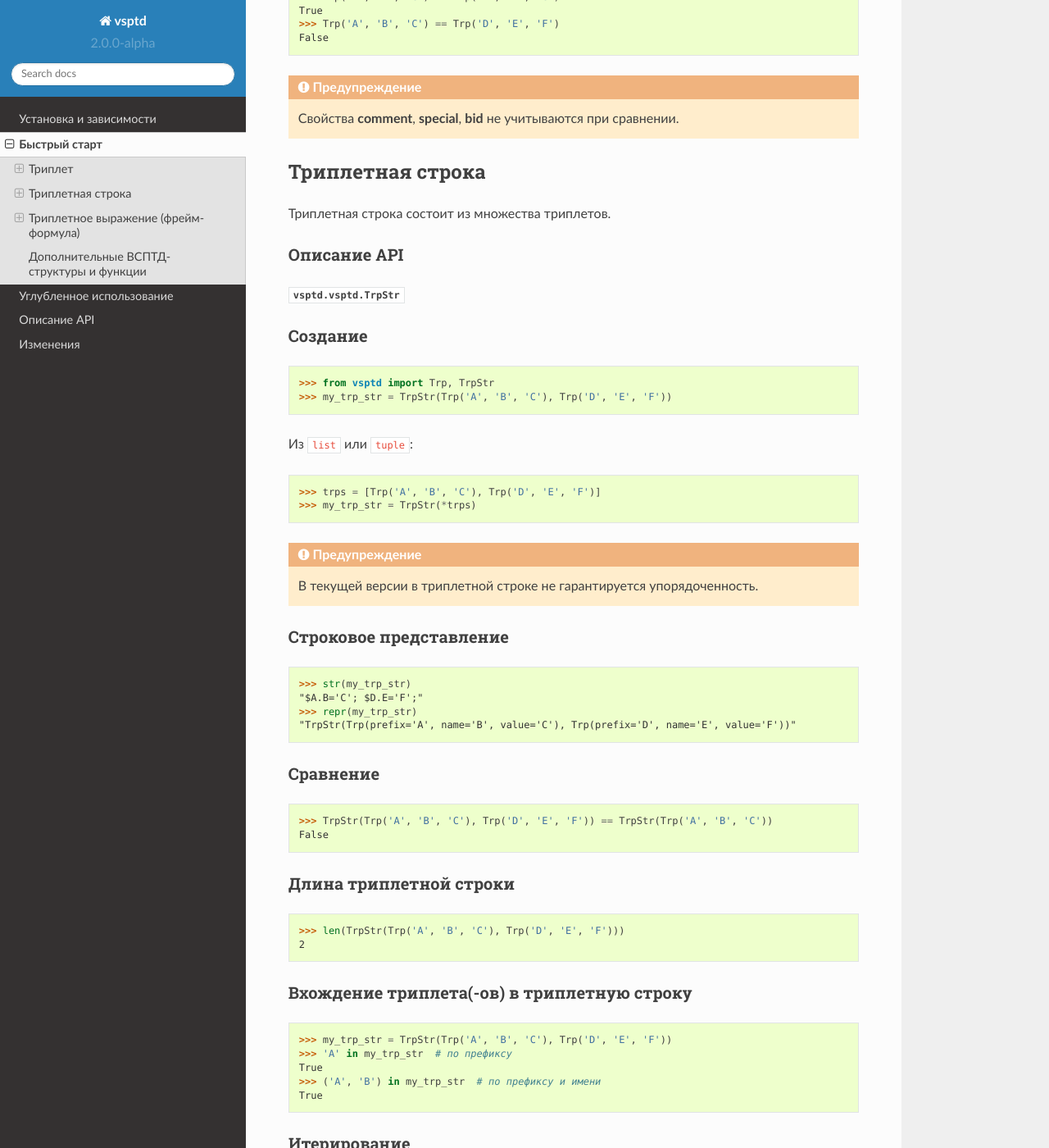
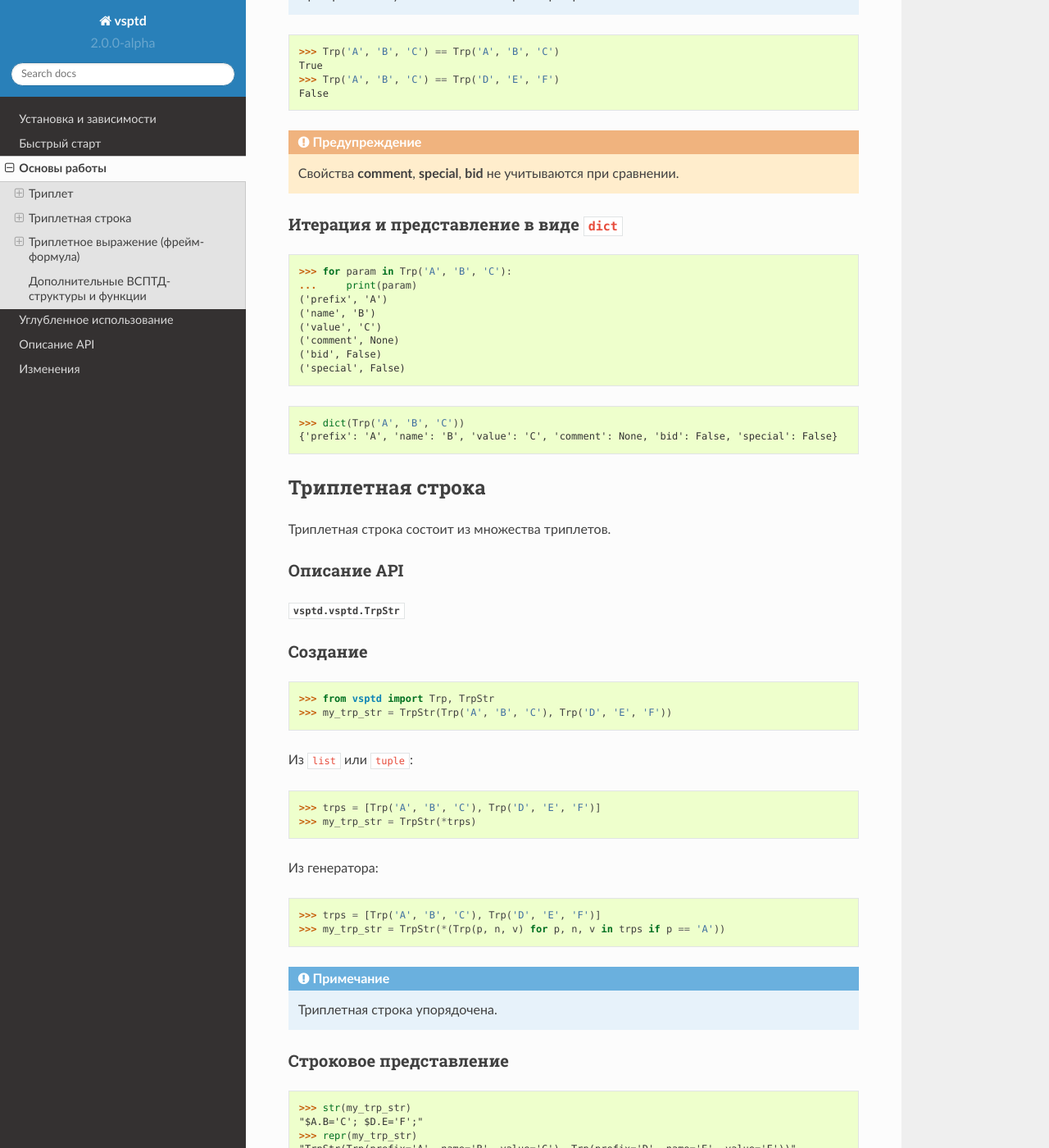
Before and after one commit to become-iron/vsptd, a Sphinx documentation site: the page built from docs/basics.rst, in a window 1280 px wide and 1400 px high, scrolled down 2471 px. Shown: the whole window at 82% size. Built offline with Sphinx 7.4.7 and the Read the Docs theme 2.0.0, drawn with Linux system fonts in a browser that asks for light colours; some of the changed text lies outside the part shown.

Commit message:
upd docs

```diff
--- a/docs/start.rst
+++ b/docs/basics.rst
@@ -1,4 +1,4 @@
-Быстрый старт
+Основы работы
 =============
 
 Триплет
@@ -106,12 +104,29 @@
 Сравнение
 ^^^^^^^^^
 
+.. note:: При сравнении учитываются все параметра триплета.
+
 >>> Trp('A', 'B', 'C') == Trp('A', 'B', 'C')
 True
 >>> Trp('A', 'B', 'C') == Trp('D', 'E', 'F')
 False
 
 .. warning:: Свойства **comment**, **special**, **bid** не учитываются при сравнении.
+
+Итерация и представление в виде ``dict``
+^^^^^^^^^^^^^^^^^^^^^^^^^^^^^^^^^^^^^^^^
+
+>>> for param in Trp('A', 'B', 'C'):
+...     print(param)
+('prefix', 'A')
+('name', 'B')
+('value', 'C')
+('comment', None)
+('bid', False)
+('special', False)
+
+>>> dict(Trp('A', 'B', 'C'))
+{'prefix': 'A', 'name': 'B', 'value': 'C', 'comment': None, 'bid': False, 'special': False}
 
 
 
@@ -136,7 +151,12 @@
     >>> trps = [Trp('A', 'B', 'C'), Trp('D', 'E', 'F')]
     >>> my_trp_str = TrpStr(*trps)
 
-.. warning:: В текущей версии в триплетной строке не гарантируется упорядоченность.
+Из генератора:
+
+    >>> trps = [Trp('A', 'B', 'C'), Trp('D', 'E', 'F')]
+    >>> my_trp_str = TrpStr(*(Trp(p, n, v) for p, n, v in trps if p == 'A'))
+
+.. note:: Триплетная строка упорядочена.
 
 Строковое представление
 ^^^^^^^^^^^^^^^^^^^^^^^
@@ -148,15 +168,30 @@
 
 Сравнение
 ^^^^^^^^^
+.. note:: При сравнении не учитывается порядок триплетов.
 
 >>> TrpStr(Trp('A', 'B', 'C'), Trp('D', 'E', 'F')) == TrpStr(Trp('A', 'B', 'C'))
 False
 
-Длина триплетной строки
-^^^^^^^^^^^^^^^^^^^^^^^
+Длина
+^^^^^
 
 >>> len(TrpStr(Trp('A', 'B', 'C'), Trp('D', 'E', 'F')))
 2
+
+Приведение к bool
+^^^^^^^^^^^^^^^^^
+
+>>> bool(TrpStr(Trp('A', 'B', 'C'), Trp('D', 'E', 'F')))
+True
+>>> bool(TrpStr())
+False
+
+Засчёт приведения к bool очень удобно использовать выржажения вида:
+
+>>> trp_str = TrpStr(Trp('A', 'B', 'C'), Trp('D', 'E', 'F'))
+>>> if trp_str:
+...     do_something()
 
 Вхождение триплета(-ов) в триплетную строку
 ^^^^^^^^^^^^^^^^^^^^^^^^^^^^^^^^^^^^^^^^^^^
@@ -176,13 +211,19 @@
 $D.E='F';
 $A.B='C';
 
-Так же ``TrpStr`` можно представить в виде ``list`` или ``tuple``:
+Поддерживается инверсная итерация через встроенную функцию ``reversed``:
 
->>> my_trp_str = TrpStr(Trp('A', 'B', 'C'), Trp('D', 'E', 'F'))
->>> list(my_trp_str)
-[Trp(prefix='D', name='E', value='F'), Trp(prefix='A', name='B', value='C')]
->>> tuple(my_trp_str)
-(Trp(prefix='D', name='E', value='F'), Trp(prefix='A', name='B', value='C'))
+    >>> trp_str = TrpStr(Trp('A', 'B', 'C'), Trp('A', 'D', 'C'),  Trp('A2', 'D', 'C'), Trp('D', 'E', 'F'))
+    >>> print(TrpStr(*reversed(trp_str)))
+    $D.E='F'; $A2.D='C'; $A.D='C'; $A.B='C';
+
+Также ``TrpStr`` можно представить в виде ``list`` или ``tuple``:
+
+    >>> my_trp_str = TrpStr(Trp('A', 'B', 'C'), Trp('D', 'E', 'F'))
+    >>> list(my_trp_str)
+    [Trp(prefix='D', name='E', value='F'), Trp(prefix='A', name='B', value='C')]
+    >>> tuple(my_trp_str)
+    (Trp(prefix='D', name='E', value='F'), Trp(prefix='A', name='B', value='C'))
 
 Сложение
 ^^^^^^^^
@@ -211,6 +252,13 @@
 .. note::
     Если при создании/обновлении триплетной строки, окажется, что существуют триплеты
     с одинаковым сочетанием префикса и имени, то будут сохранены значения последнего.
+
+Узнать порядковый номер триплета
+^^^^^^^^^^^^^^^^^^^^^^^^^^^^^^^^
+
+>>> trp_str = TrpStr(Trp('A', 'B', 'C'), Trp('A', 'D', 'C'),  Trp('A2', 'D', 'C'), Trp('D', 'E', 'F'))
+>>> print(trp_str.index(Trp('A', 'D', 'C'))))
+1
 
 Получение триплетов
 ^^^^^^^^^^^^^^^^^^^
@@ -246,6 +294,18 @@
         >>> my_trp_str = TrpStr(Trp('A', 'B', 'C'), Trp('D', 'E', 'F'), Trp('A', 'H', 'P'))
         >>> print(my_trp_str['A'])
         $A.B='C'; $A.H='P';
+
+Получить триплет по индексу:
+
+    >>> my_trp_str = TrpStr(Trp('A', 'B', 'C'), Trp('D', 'E', 'F'), Trp('A', 'H', 'P'))
+    >>> print(my_trp_str[0])
+    $A.B='C';
+
+Получить триплеты (в виде ``TrpStr``) по срезу:
+
+    >>> my_trp_str = TrpStr(Trp('A', 'B', 'C'), Trp('D', 'E', 'F'), Trp('A', 'H', 'P'))
+    >>> print(my_trp_str[:2])
+    $A.B='C'; $D.E='F';
 
 Удаление триплетов
 ^^^^^^^^^^^^^^^^^^
@@ -286,6 +346,30 @@
         >>> print(my_trp_str)
         $D.E='F';
 
+Удалить триплет по индексу:
+
+    >>> my_trp_str = TrpStr(Trp('A', 'B', 'C'), Trp('D', 'E', 'F'), Trp('A', 'H', 'P'))
+    >>> del my_trp_str[0]
+    >>> print(my_trp_str)
+    $D.E='F'; $A.H='P';
+
+Удалить триплеты по срезу:
+
+    >>> my_trp_str = TrpStr(Trp('A', 'B', 'C'), Trp('D', 'E', 'F'), Trp('A', 'H', 'P'))
+    >>> del my_trp_str[:2]
+    >>> print(my_trp_str)
+    $A.H='P';
+
+Сортировка
+^^^^^^^^^^
+
+Сортировка осуществляется по префиксу и имени.
+
+>>> trp_str = TrpStr(Trp('D', 'E', 'F'), Trp('A', 'B', 'C'), Trp('A', 'H', 'P'))
+>>> trp_str.sort()
+>>> print(trp_str)
+$A.B='C'; $A.H='P'; $D.E='F';
+
 
 
 Триплетное выражение (фрейм-формула)
--- a/docs/index.rst
+++ b/docs/index.rst
@@ -64,7 +64,8 @@
 .. toctree::
 
    install
-   start
+   quick_start
+   basics
    depth
    api
    changes
```
Also changed, not shown: other parts of docs/basics.rst (+3 -5 lines), README.md (+123 -35 lines), docs/depth.rst (+14 -3 lines), docs/quick_start.rst (added, +66 -0 lines).
